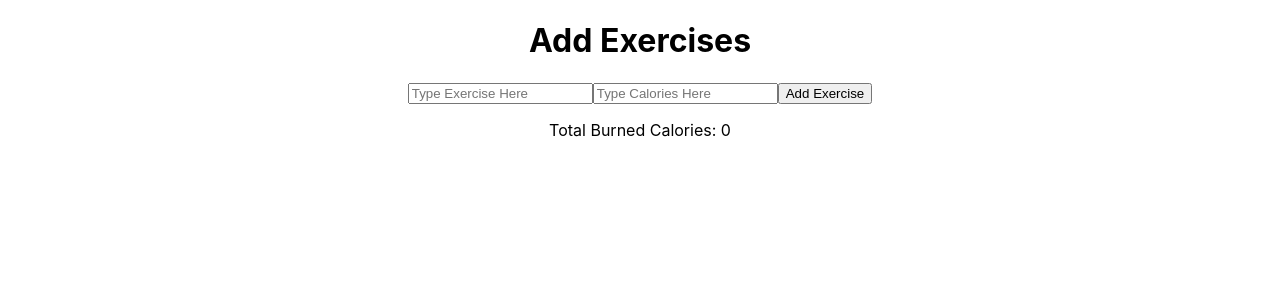
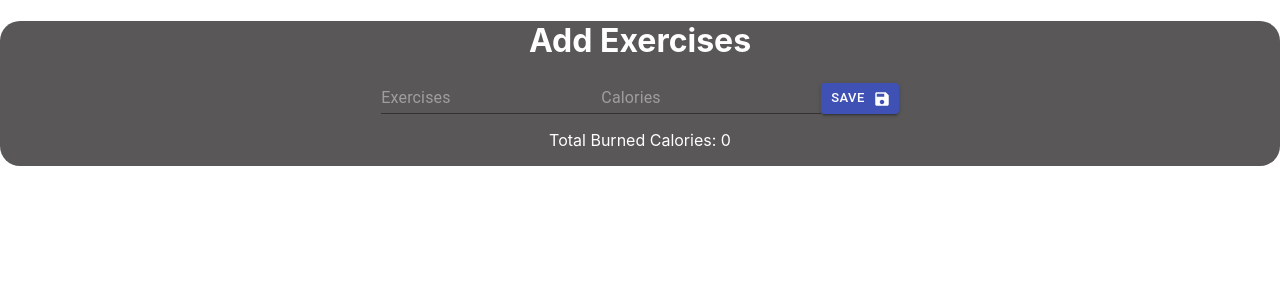
Before and after one commit to realdanieljames/exercise-group-project, a React (Create React App) app: page /exercise in a window 1280 px wide. Shown: the top 300 px of the page. Built offline with nearby package versions, Linux system fonts and the light colour scheme.

Commit message:
added more css

```diff
--- a/package.json
+++ b/package.json
@@ -3,6 +3,8 @@
   "version": "0.1.0",
   "private": true,
   "dependencies": {
+    "@material-ui/core": "^4.11.3",
+    "@material-ui/icons": "^4.11.2",
     "@testing-library/jest-dom": "^5.11.10",
     "@testing-library/react": "^11.2.6",
     "@testing-library/user-event": "^12.8.3",
--- a/src/components/ExerciseCalories/ExerciseCalories.js
+++ b/src/components/ExerciseCalories/ExerciseCalories.js
@@ -2,7 +2,11 @@ import React, {createRef, useRef, useState} from 'react'
 import {connect} from 'react-redux'
 import {v4 as uuidv4} from 'uuid'
 import './ExerciseCalories.css'
-
+import Button from '@material-ui/core/Button'
+import Input from '@material-ui/core/Input';
+import SaveIcon from '@material-ui/icons/Save';
+import DeleteIcon from '@material-ui/icons/Delete';
+import EditIcon from '@material-ui/icons/Edit';
 
 const ExerciseCalories = (props) => {
 
@@ -34,23 +38,25 @@ const ExerciseCalories = (props) => {
     }
 
     return (
-        <div className="exercise-object">
-            <h1>Add Exercises</h1>
-          <input placeholder="Type Exercise Here" ref={exerciseRef} />
-        <input  placeholder="Type Calories Here" ref={caloriesRef} />
+        <div style={{backgroundColor: "#595758", color: 'white',
+        borderRadius: "20px"}} className="exercise-object">
+            <h1  >Add Exercises</h1>
+          <Input id="filled-basic" size="small" style={{color: 'white',}} placeholder="Exercises"inputProps={{ 'aria-label': 'description' }} variant="filled" inputRef={exerciseRef} />
+          <Input id="filled-basic" size="small" style={{color: 'white',}} placeholder="Calories"inputProps={{ 'aria-label': 'description' }} variant="filled"  inputRef={caloriesRef}  />
+
         {numberError? <div>Please enter a number</div>: null}
-        <button onClick={numberCheck} >Add Exercise</button>
+        <Button variant="contained" size="small" color="primary" onClick={numberCheck} endIcon={<SaveIcon />}>Save</Button>
         <p>Total Burned Calories: {props.calories}</p>
         <div className='exercise-container'>
              {props.exercise.map((item, i) => {
              return   <div key={i+1}>
 
             {!item.editToggle ? <div>
-                        <h2>Exercise {i + 1}</h2>
-                        <p>{item.name}</p>
-                        <p>{item.calories}</p>
-                        <button onClick={() => props.editExercise(item.id)} >Edit</button>
-                        <button onClick={() => props.deleteExercise(item.id, item.calories) }>Delete</button>
+
+                        <h2>{item.name}</h2>
+                        <h3>{item.calories}</h3>
+                        <Button variant="contained" size="small" color="primary" endIcon={<EditIcon /> } onClick={() => props.editExercise(item.id)} ></Button>
+                        <Button variant="contained" size="small" color="secondary" endIcon={<DeleteIcon />}  onClick={() => props.deleteExercise(item.id, item.calories) }></Button>
              </div>:
              <div>
                  <input placeholder="Change name here" ref={tempExcercise}/>
--- a/src/components/MainPage/MainPage.js
+++ b/src/components/MainPage/MainPage.js
@@ -10,7 +10,7 @@ import CombinedComponent from '../CombinedComponent/CombinedComponent'
 const MainPage = (props) => {
 
 return (
-    <div>
+    <div style={{backgroundColor: "#c7d6d5"}}>
     <div>
         <NavBar />
     </div>
```
Also changed, not shown: 1 other file (tests, documents, lock files or other folders).
